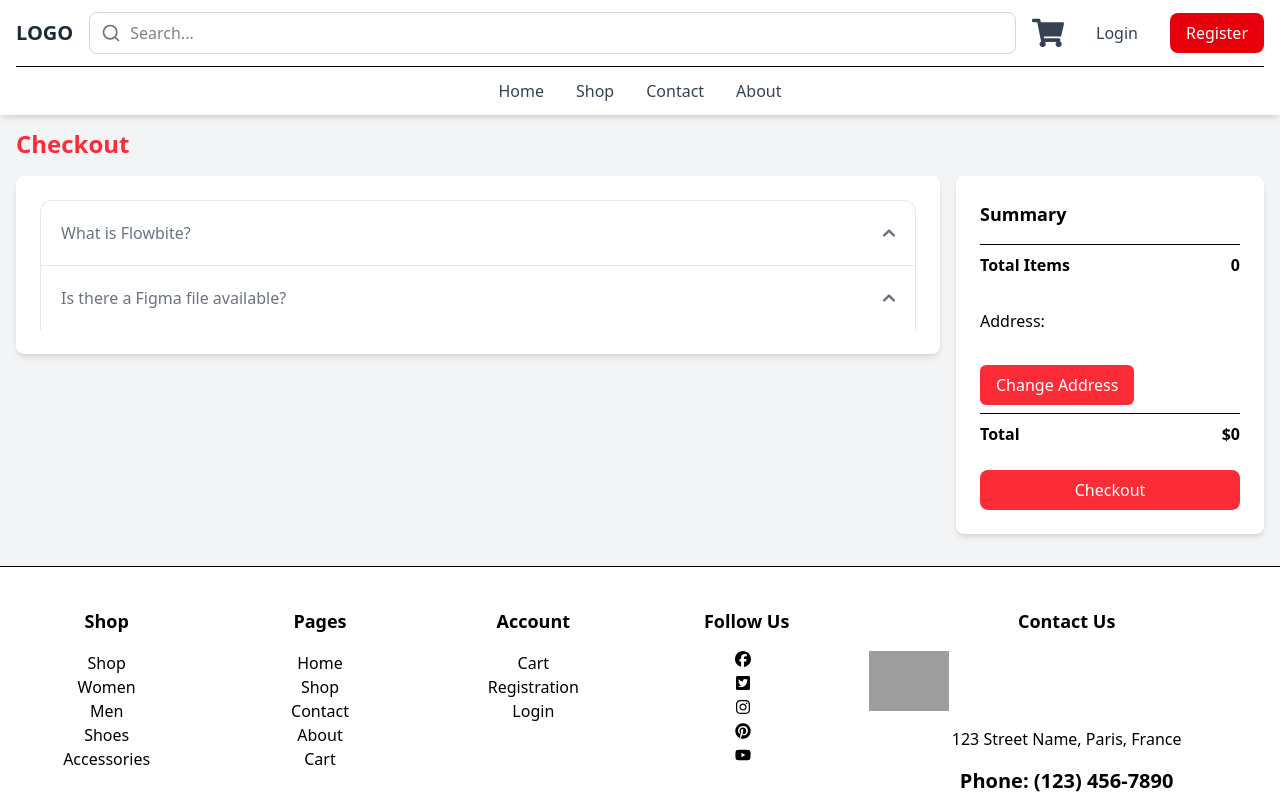
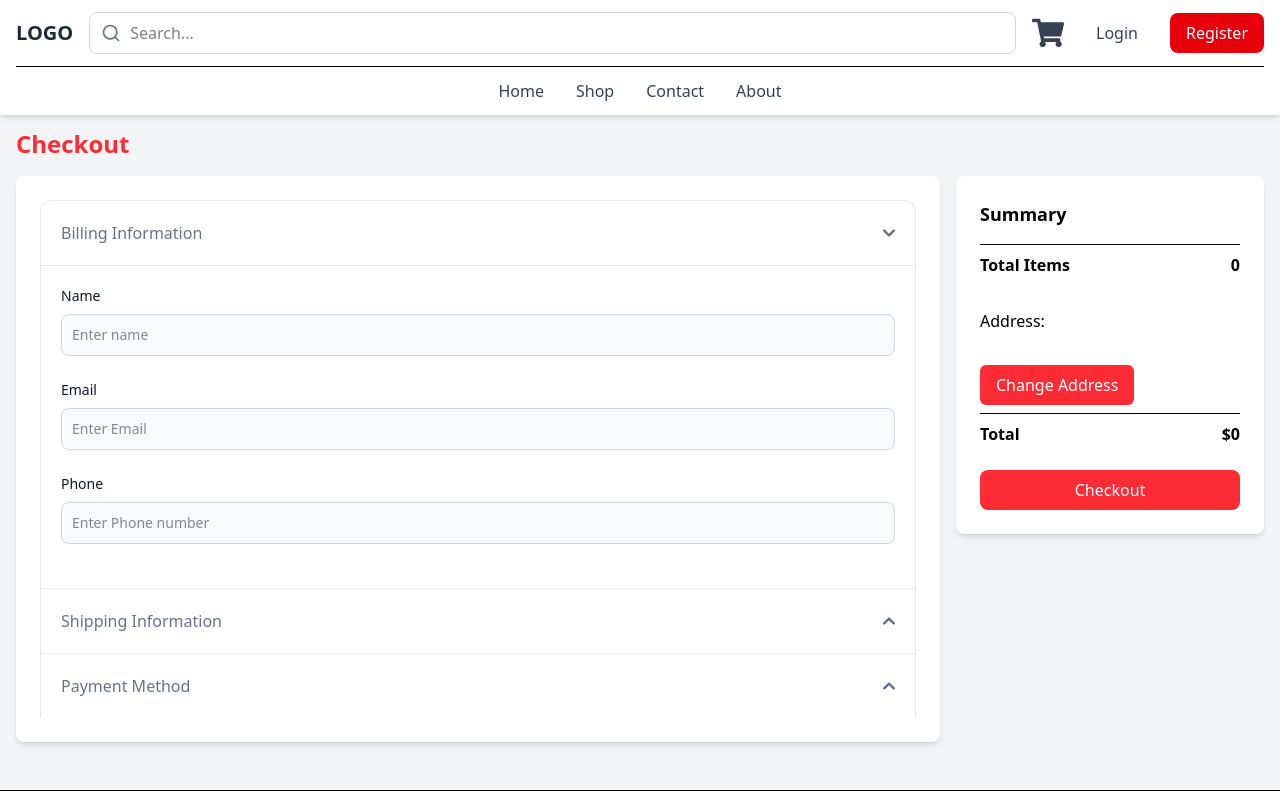
Before and after one commit to Muhammad-Arsal-Akhtar/react-shop, a React (Vite) app: page /checkout in a window 1280 px wide. Shown: the top 800 px of the page. Built offline with nearby package versions, Linux system fonts and the light colour scheme; grey boxes are pictures that could not be loaded.

Commit message:
set the section for the information in checkout page

```diff
--- a/src/pages/Checkout.jsx
+++ b/src/pages/Checkout.jsx
@@ -6,7 +6,7 @@ const Checkout = () => {
   const productsInCart = useSelector(state => state.cart)
   const dispatch = useDispatch()
 
-  const [openAccordion, setOpenAccordion] = useState(null);
+  const [openAccordion, setOpenAccordion] = useState(1);
 
   const toggleAccordion = (id) => {
     setOpenAccordion(openAccordion === id ? null : id);
@@ -30,7 +30,7 @@ const Checkout = () => {
                       aria-expanded={openAccordion === 1}
                       aria-controls="accordion-collapse-body-1"
                     >
-                      <span>What is Flowbite?</span>
+                      <span>Billing Information</span>
                       <svg
                         data-accordion-icon
                         className={`w-3 h-3 shrink-0 transform ${openAccordion === 1 ? "rotate-180" : ""}`}
@@ -55,9 +55,24 @@ const Checkout = () => {
                     aria-labelledby="accordion-collapse-heading-1"
                   >
                     <div className="p-5 border border-b-0 border-gray-200 dark:border-gray-700 dark:bg-gray-900">
-                      <p className="mb-2 text-gray-500 dark:text-gray-400">
-                        Flowbite is an open-source library of interactive components built on top of Tailwind CSS.
-                      </p>
+                      <form>
+                        <div className="grid gap-6 mb-6 md:grid-cols-1">
+                          <div>
+                            <label htmlFor="name" className="block mb-2 text-sm font-medium text-gray-900 dark:text-white">Name</label>
+                            <input type="text" id="name" className="bg-gray-50 border border-gray-300 text-gray-900 text-sm rounded-lg focus:ring-blue-500 focus:border-blue-500 block w-full p-2.5 dark:bg-gray-700 dark:border-gray-600 dark:placeholder-gray-400 dark:text-white dark:focus:ring-blue-500 dark:focus:border-blue-500" placeholder="Enter name" required />
+                          </div>
+                          <div>
+                            <label htmlFor="email" className="block mb-2 text-sm font-medium text-gray-900 dark:text-white">Email</label>
+                            <input type="email" id="email" className="bg-gray-50 border border-gray-300 text-gray-900 text-sm rounded-lg focus:ring-blue-500 focus:border-blue-500 block w-full p-2.5 dark:bg-gray-700 dark:border-gray-600 dark:placeholder-gray-400 dark:text-white dark:focus:ring-blue-500 dark:focus:border-blue-500" placeholder="Enter Email" required />
+                          </div>
+
+                          <div>
+                            <label htmlFor="phone" className="block mb-2 text-sm font-medium text-gray-900 dark:text-white">Phone</label>
+                            <input type="number" id="phone" className="bg-gray-50 border border-gray-300 text-gray-900 text-sm rounded-lg focus:ring-blue-500 focus:border-blue-500 block w-full p-2.5 dark:bg-gray-700 dark:border-gray-600 dark:placeholder-gray-400 dark:text-white dark:focus:ring-blue-500 dark:focus:border-blue-500" placeholder="Enter Phone number" required />
+                          </div>
+
+                        </div>
+                      </form>
                     </div>
                   </div>
 
@@ -70,7 +85,7 @@ const Checkout = () => {
                       aria-expanded={openAccordion === 2}
                       aria-controls="accordion-collapse-body-2"
                     >
-                      <span>Is there a Figma file available?</span>
+                      <span>Shipping Information</span>
                       <svg
                         data-accordion-icon
                         className={`w-3 h-3 shrink-0 transform ${openAccordion === 2 ? "rotate-180" : ""}`}
@@ -95,9 +110,95 @@ const Checkout = () => {
                     aria-labelledby="accordion-collapse-heading-2"
                   >
                     <div className="p-5 border border-b-0 border-gray-200 dark:border-gray-700">
-                      <p className="mb-2 text-gray-500 dark:text-gray-400">
-                        Flowbite is first conceptualized and designed using the Figma software.
-                      </p>
+                      <form>
+                        <div className="grid gap-6 mb-6 md:grid-cols-1">
+                          <div>
+                            <label htmlFor="address" className="block mb-2 text-sm font-medium text-gray-900 dark:text-white">Address</label>
+                            <input type="text" id="address" className="bg-gray-50 border border-gray-300 text-gray-900 text-sm rounded-lg focus:ring-blue-500 focus:border-blue-500 block w-full p-2.5" placeholder="123 Main St" required />
+                          </div>
+                          <div>
+                            <label htmlFor="city" className="block mb-2 text-sm font-medium text-gray-900 dark:text-white">City</label>
+                            <input type="text" id="city" className="bg-gray-50 border border-gray-300 text-gray-900 text-sm rounded-lg focus:ring-blue-500 focus:border-blue-500 block w-full p-2.5" placeholder="New York" required />
+                          </div>
+                          <div>
+                            <label htmlFor="zip_code" className="block mb-2 text-sm font-medium text-gray-900 dark:text-white">Zip Code</label>
+                            <input type="text" id="zip_code" className="bg-gray-50 border border-gray-300 text-gray-900 text-sm rounded-lg focus:ring-blue-500 focus:border-blue-500 block w-full p-2.5" placeholder="10001" required />
+                          </div>
+                        </div>
+                      </form>
+                    </div>
+                  </div>
+
+                  {/* Accordion Item 3 */}
+                  <h2 id="accordion-collapse-heading-3">
+                    <button
+                      type="button"
+                      className="flex items-center justify-between w-full p-5 font-medium rtl:text-right text-gray-500 border border-b-0 border-gray-200 focus:ring-4 focus:ring-gray-200 dark:focus:ring-gray-800 dark:border-gray-700 dark:text-gray-400 hover:bg-gray-100 dark:hover:bg-gray-800 gap-3"
+                      onClick={() => toggleAccordion(3)}
+                      aria-expanded={openAccordion === 3}
+                      aria-controls="accordion-collapse-body-3"
+                    >
+                      <span>Payment Method</span>
+                      <svg
+                        data-accordion-icon
+                        className={`w-3 h-3 shrink-0 transform ${openAccordion === 3 ? "rotate-180" : ""}`}
+                        aria-hidden="true"
+                        xmlns="http://www.w3.org/2000/svg"
+                        fill="none"
+                        viewBox="0 0 10 6"
+                      >
+                        <path
+                          stroke="currentColor"
+                          strokeLinecap="round"
+                          strokeLinejoin="round"
+                          strokeWidth="2"
+                          d="M9 5 5 1 1 5"
+                        />
+                      </svg>
+                    </button>
+                  </h2>
+                  <div
+                    id="accordion-collapse-body-2"
+                    className={openAccordion === 3 ? "block" : "hidden"}
+                    aria-labelledby="accordion-collapse-heading-2"
+                  >
+                    <div className="p-5 border border-b-0 border-gray-200 dark:border-gray-700">
+                      <form>
+                        <div className="grid gap-6 mb-6 md:grid-cols-1">
+                          <div>
+                            <div className="flex items-center mb-4">
+                              <input
+                                id="default-radio-1"
+                                type="radio"
+                                name="default-radio"
+                                value="default-radio-1"
+                                className="w-4 h-4 text-blue-600 bg-gray-100 border-gray-300 focus:ring-blue-500 dark:focus:ring-blue-600 dark:ring-offset-gray-800 focus:ring-2 dark:bg-gray-700 dark:border-gray-600"
+                              />
+                              <label
+                                htmlFor="default-radio-1"
+                                className="ms-2 text-sm font-medium text-gray-900 dark:text-gray-300"
+                              >
+                                Cash on Delivery
+                              </label>
+                            </div>
+
+                            <div className="flex items-center">
+                              <input
+                                id="default-radio-2"
+                                type="radio"
+                                name="default-radio"
+                                className="w-4 h-4 text-blue-600 bg-gray-100 border-gray-300 focus:ring-blue-500 dark:focus:ring-blue-600 dark:ring-offset-gray-800 focus:ring-2 dark:bg-gray-700 dark:border-gray-600"
+                              />
+                              <label
+                                htmlFor="default-radio-2"
+                                className="ms-2 text-sm font-medium text-gray-900 dark:text-gray-300"
+                              >
+                                Debit Card
+                              </label>
+                            </div>
+                          </div>
+                        </div>
+                      </form>
                     </div>
                   </div>
                 </div>
```
